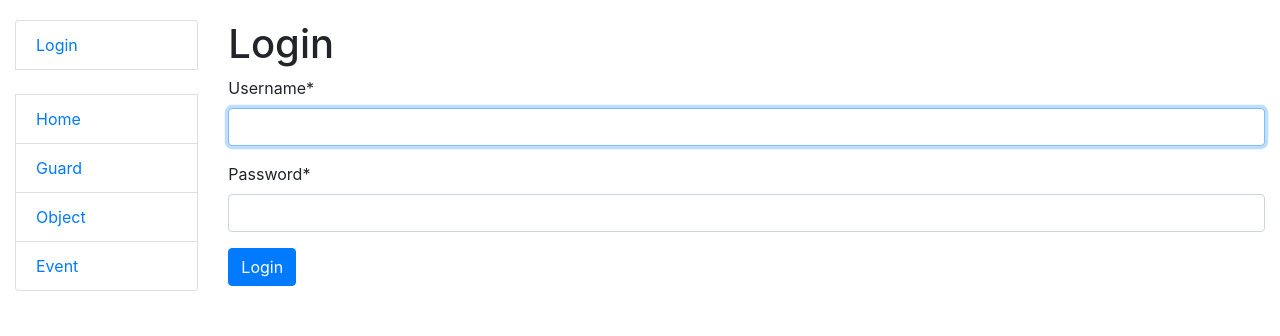
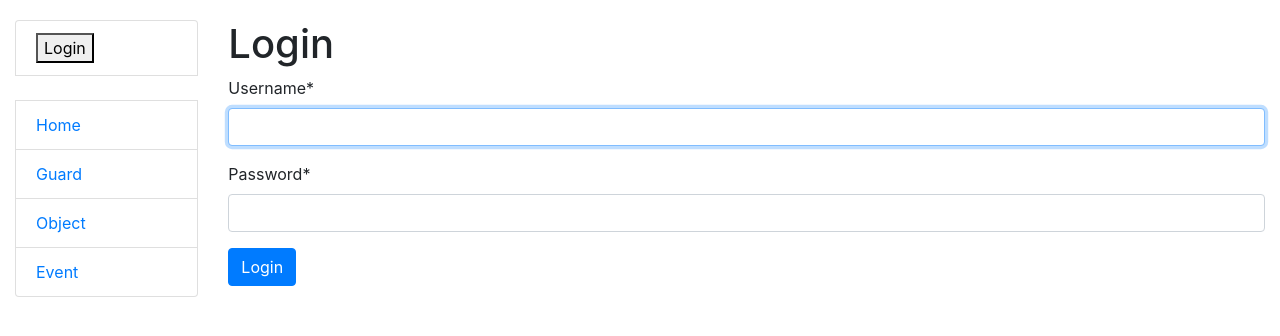
Before and after one commit to andrijbuluk-pixel/security-agency, a Django app: page /accounts/login/ in a window 1280 px wide. Shown: the top 336 px of the page. Run offline with Django 5.2, Linux system fonts and the light colour scheme; some libraries are stand-ins or nearby versions.

Commit message:
fix: the login link has been replaced with a form with a POST button

```diff
--- a/templates/include/sidebar.html
+++ b/templates/include/sidebar.html
@@ -9,7 +9,12 @@
 		</li>
 
 	{% else %}
-		<li class="list-group-item"><a href="{% url 'login' %}?next={{ request.path }}">Login</a></li>
+		<li class="list-group-item">
+			<form action="{% url 'login' %}" method="post">
+				{% csrf_token %}
+				<button type="{% url 'login' %}?next={{ request.path }}">Login</button>
+			</form>
+		</li>
 	{% endif %}
 
 	<br>
```
